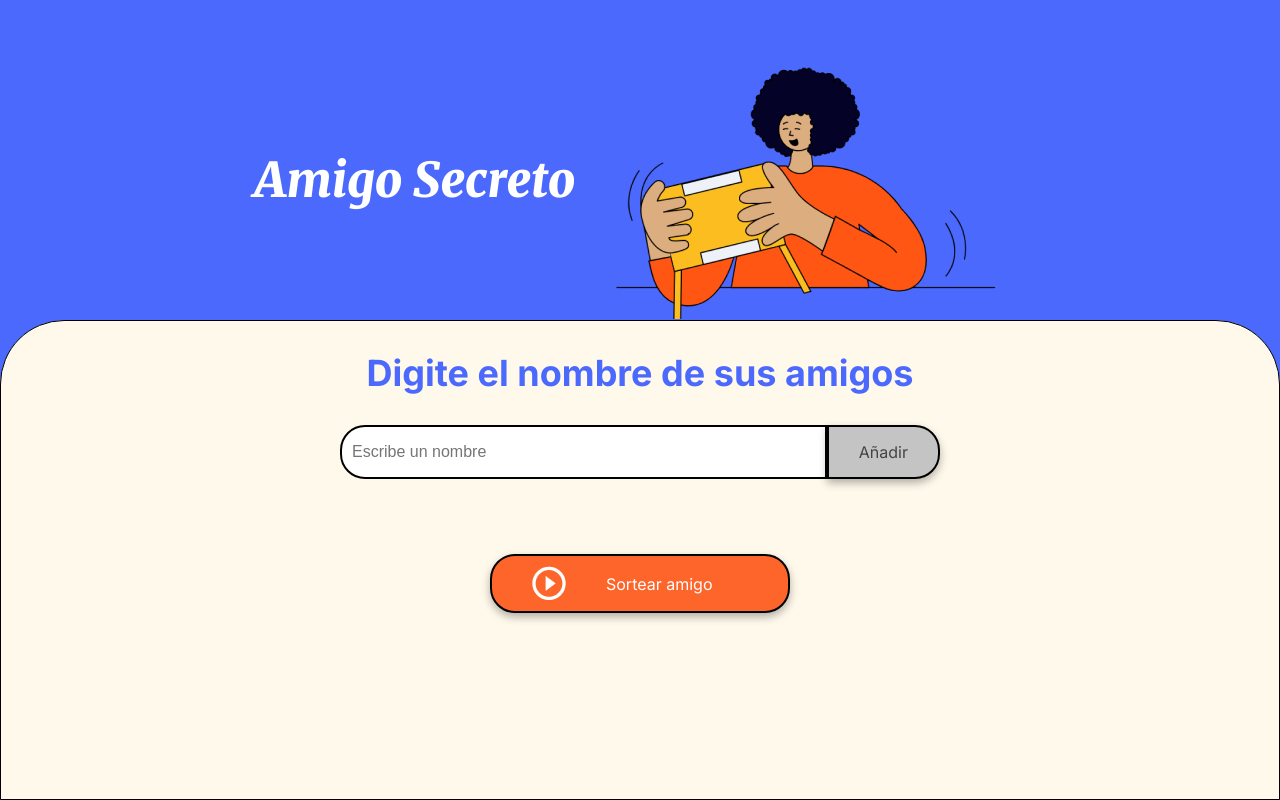
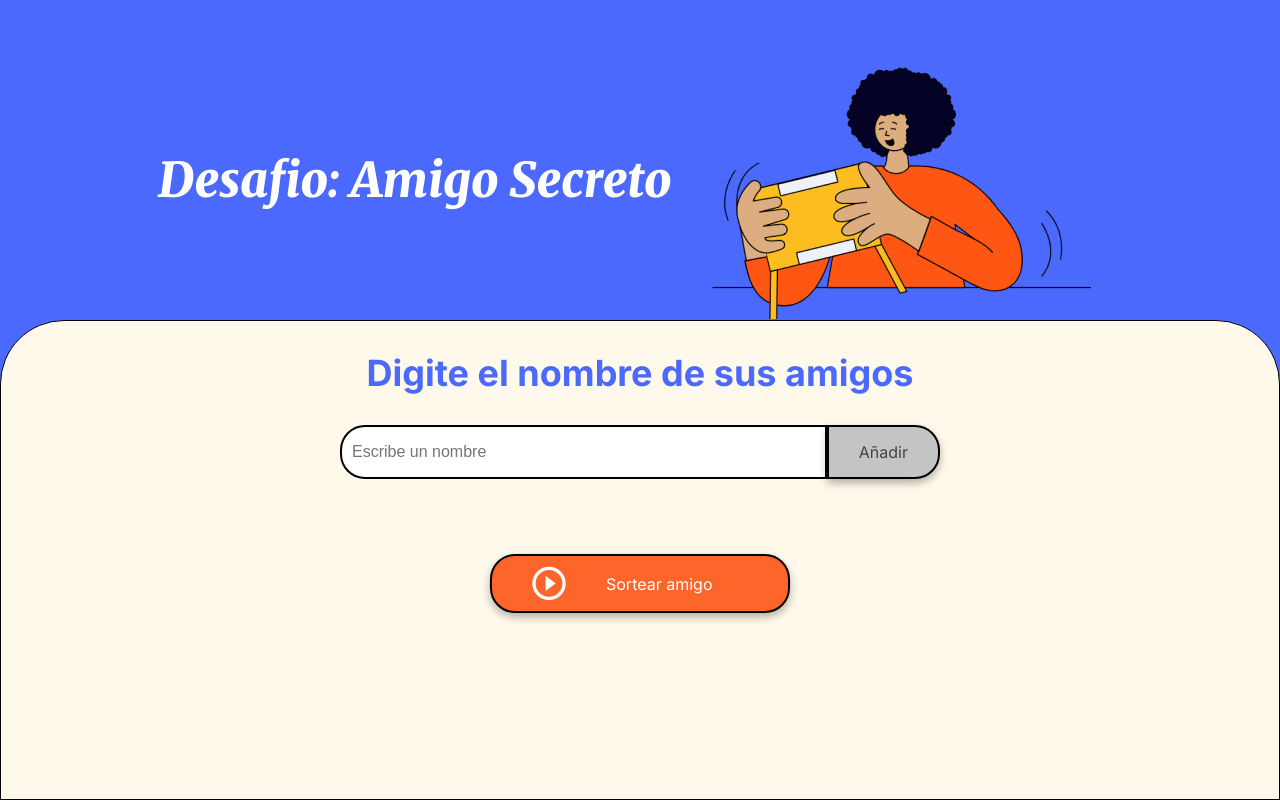
Before and after one commit to Horiisen4PG/Amigo-Secreto-Alura-Latam-1, a plain HTML site: page index.html in a window 1280 px wide. Drawn offline with Linux system fonts and the light colour scheme.

Commit message:
Actualizar index.html

```diff
--- a/index.html
+++ b/index.html
@@ -13,7 +13,7 @@
 <body>
     <main class="main-content">
         <header class="header-banner">
-            <h1 class="main-title">Amigo Secreto</h1>
+            <h1 class="main-title">Desafio: Amigo Secreto</h1>
             <img src="assets/amigo-secreto.png" alt="Imagen representativa de amigo secreto">
         </header>
 
@@ -26,13 +26,14 @@
 
             <ul id="listaAmigos" class="name-list" aria-labelledby="listaAmigos" role="list"></ul>
             <ul id="resultado" class="result-list" aria-live="polite"></ul>
-<div id="resultadoSorteo"></div>
+             <div id="resultadoSorteo"></div>
             <div class="button-container">
                 <button class="button-draw" onclick="sortearAmigo()" aria-label="Sortear amigo secreto">
 
                     <img src="assets/play_circle_outline.png" alt="Ícono para sortear">
                     Sortear amigo
                 </button>
+
 
             </div>
         </section>
```
